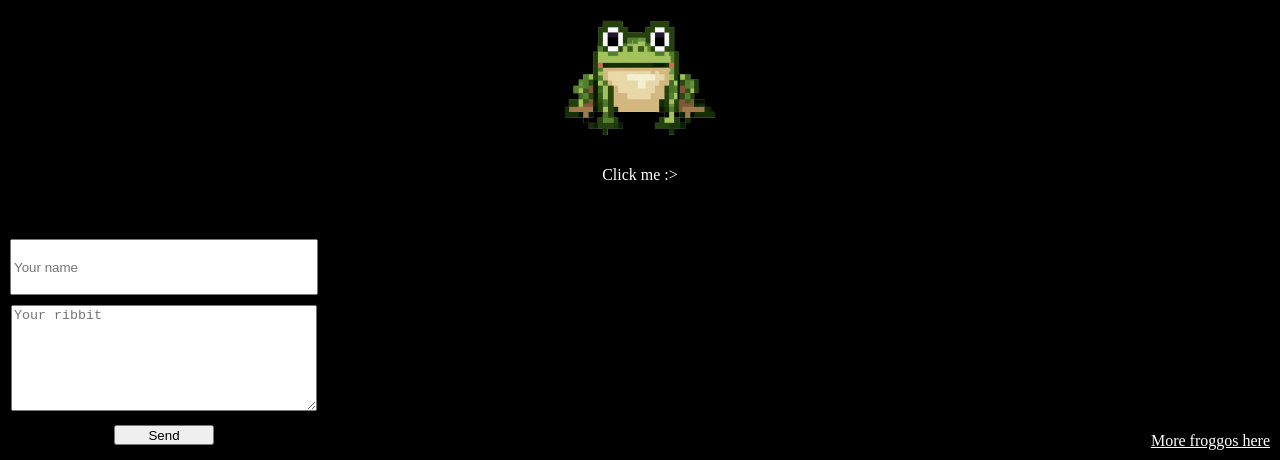
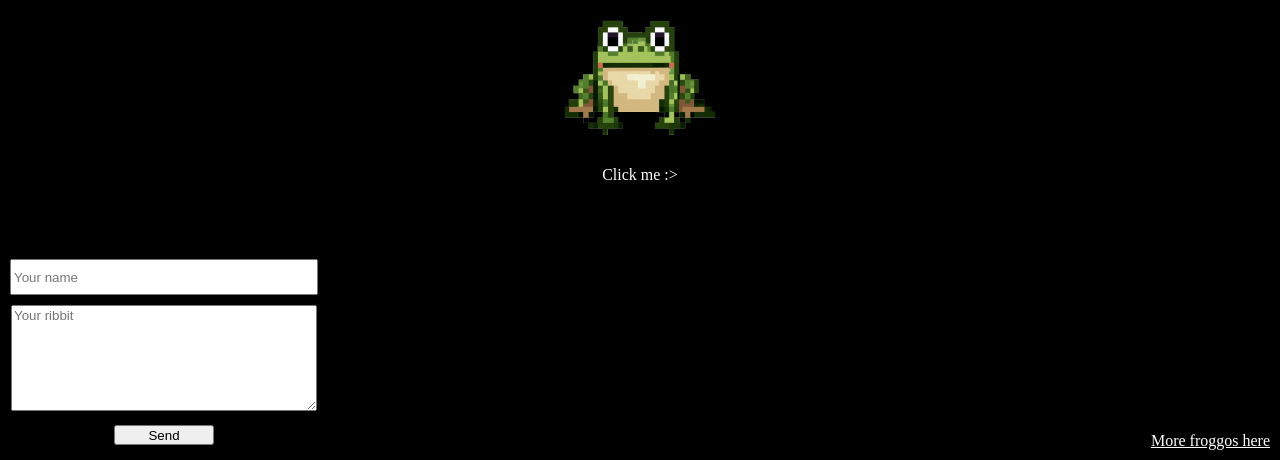
Before and after one commit to natalia-tomashevskaia/zhabok.net, a plain HTML site: page index.html in a window 1280 px wide. Shown: the part 340-800 px from the top of the page. Drawn offline with Linux system fonts and the light colour scheme.

Commit message:
Update index.html

```diff
--- a/index.html
+++ b/index.html
@@ -34,8 +34,11 @@
         }
         .feedback-form input, .feedback-form textarea {
             width: 300px; /* Ширина полей */
-            height: 50px; /* Высота полей */
+            font-family: Arial, sans-serif; /* Шрифт */
             margin: 5px 0; /* Отступы */
+        }
+        .feedback-form input[type="text"] {
+            height: 30px; /* Высота для поля ввода имени */
         }
         .feedback-form textarea {
             height: 100px; /* Высота текстового поля */
```
